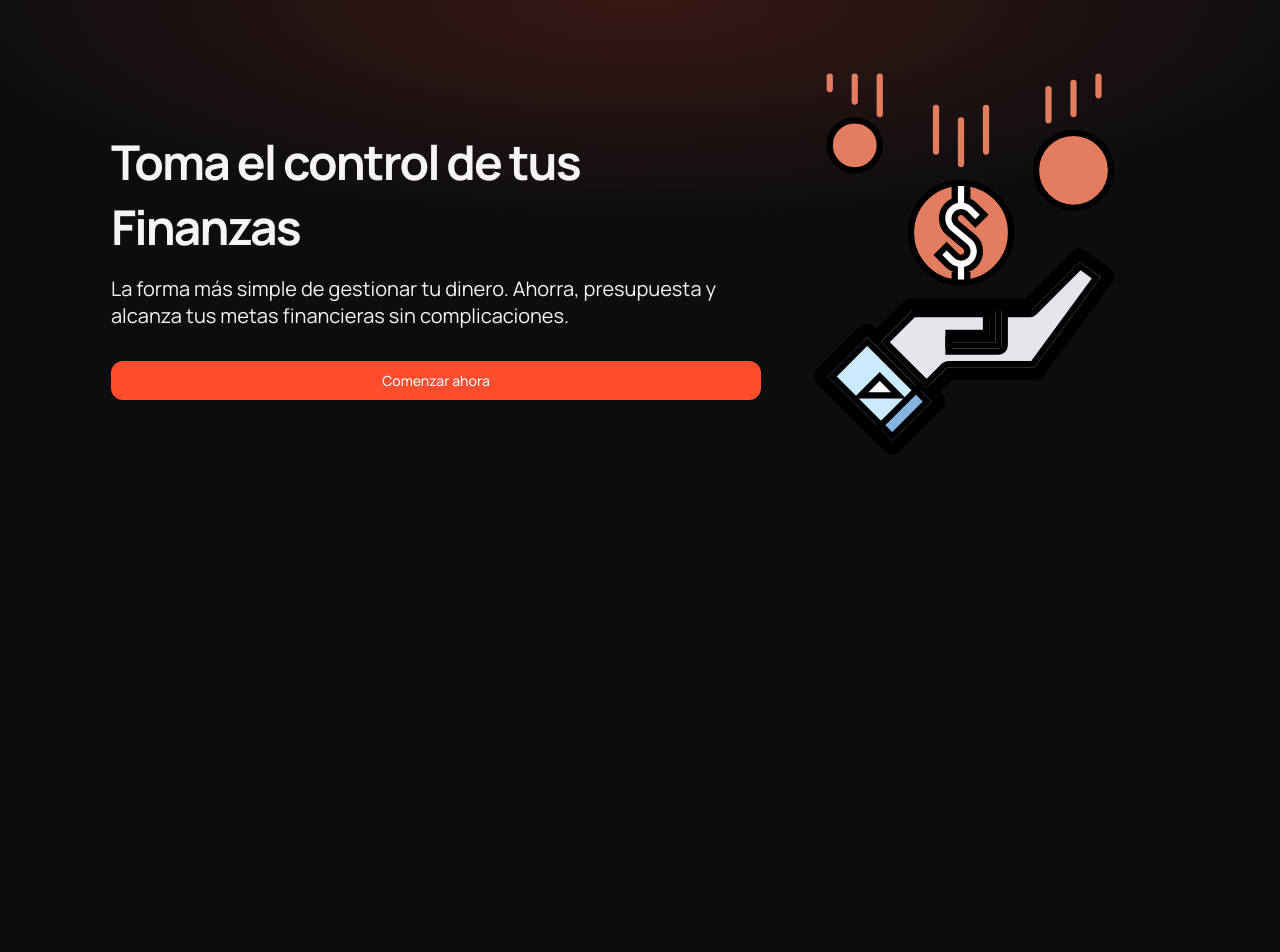
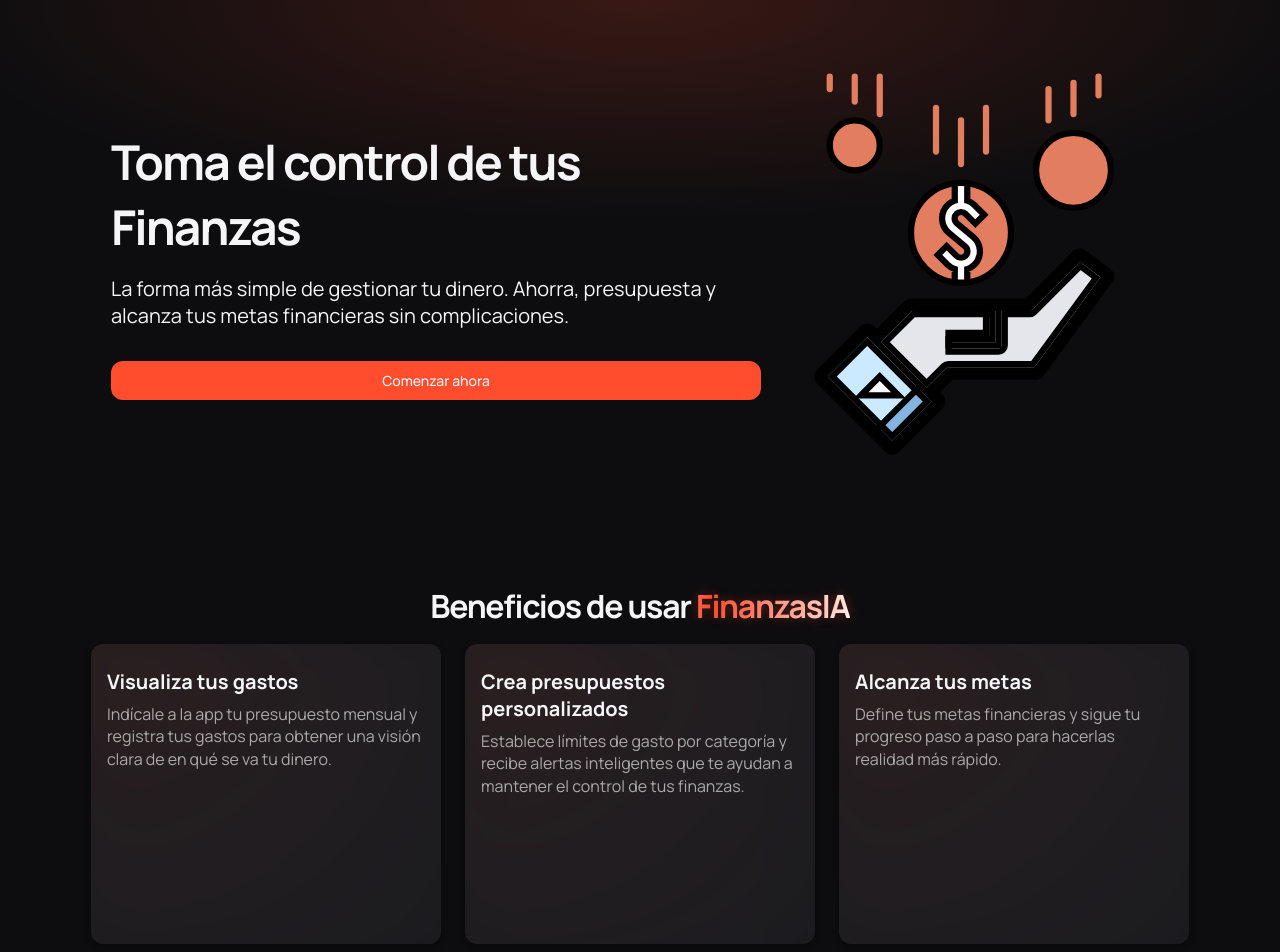
Before and after one commit to xralks/FinanzasIA, a React (Vite) app: page / in a window 1280 px wide. Shown: the top 952 px of the page. Before the commit the page ends 800 px from the top, so only its background shows below. Built offline with nearby package versions, Linux system fonts and the light colour scheme.

Commit message:
feat: se agrega la seccion beneficios Home con nuevo estilo

```diff
--- /dev/null
+++ b/src/components/BeneficiosHome/BeneficiosHome.css
@@ -0,0 +1,68 @@
+.beneficiosHome {
+  padding: var(--space-lg) var(--space-md);
+  margin: var(--space-xl) 0;
+}
+
+.beneficiosHome h2 {
+  color: var(--color-text);
+  font-size: var(--font-size-2xl);
+  margin-bottom: var(--space-md);
+  text-align: center;
+  letter-spacing: var(--letter-spacing);
+}
+
+.beneficiosHomeLista {
+  display: flex;
+  flex-wrap: wrap;
+  gap: var(--space-lg);
+  justify-content: center;
+}
+
+.beneficioItem {
+  position: relative;
+  z-index: 0;
+  display: flex;
+  flex-direction: column;
+  background-color: var(--color-bg-soft);
+  padding: var(--space-md);
+  border-radius: var(--radius-medio);
+  box-shadow: var(--sombra-baja);
+  flex: 1 1 250px;
+  max-width: 350px;
+  height: 300px;
+  overflow: hidden;
+}
+
+.beneficioItem::before {
+  content: "";
+  position: absolute;
+  inset: -10%;
+  z-index: -1;
+  background: radial-gradient(
+    circle at 10% 1%,
+    rgba(255, 77, 46, 0.18) 0%,
+    rgba(255, 77, 46, 0.08) 40%,
+    rgba(255, 77, 46, 0) 100%
+  );
+  filter: blur(40px);
+  opacity: 0.5;
+  transition: opacity 0.3s ease, transform 0.4s ease;
+}
+
+.beneficioItem:hover::before {
+  opacity: 1;
+  transform: scale(1.1);
+}
+
+.beneficioItem h3 {
+  margin-top: var(--space-sm);
+  font-size: var(--font-size-lg);
+  margin-bottom: var(--space-sm);
+  color: var(--color-text);
+}
+
+.beneficioItem p {
+  font-size: var(--font-size-md);
+  line-height: 1.4;
+  color: var(--color-text-light);
+}
--- /dev/null
+++ b/src/components/BeneficiosHome/BeneficiosHome.jsx
@@ -0,0 +1,24 @@
+import "./BeneficiosHome.css";
+
+const BeneficiosHome = () => {
+    return (
+        <section className="beneficiosHome">
+            <h2 className="beneficiosHomeTitulo">Beneficios de usar <span className="resaltarTexto">FinanzasIA</span></h2>
+            <div className="beneficiosHomeLista">
+                <div className="beneficioItem">
+                    <h3 className="beneficioItemTitulo">Visualiza tus gastos</h3>
+                    <p className="beneficioItemDescripcion">Indícale a la app tu presupuesto mensual y registra tus gastos para obtener una visión clara de en qué se va tu dinero.</p>
+                </div>
+                <div className="beneficioItem">
+                    <h3 className="beneficioItemTitulo">Crea presupuestos personalizados</h3>
+                    <p className="beneficioItemDescripcio">Establece límites de gasto por categoría y recibe alertas inteligentes que te ayudan a mantener el control de tus finanzas.</p>
+                </div>
+                <div className="beneficioItem">
+                    <h3 className="beneficioItemTitulo">Alcanza tus metas</h3>
+                    <p className="beneficioItemDescripcio">Define tus metas financieras y sigue tu progreso paso a paso para hacerlas realidad más rápido.</p>
+                </div>
+            </div>
+        </section>
+    )
+};
+export default BeneficiosHome;
--- a/src/index.css
+++ b/src/index.css
@@ -88,6 +88,19 @@
   text-decoration: none;
 }
 
+.resaltarTexto {
+  background: linear-gradient(
+    90deg,
+    var(--color-primary-light) 0%,
+    var(--color-primary) 10%,
+    #ffffff 100%
+  );
+  -webkit-background-clip: text;
+  -webkit-text-fill-color: transparent;
+  background-clip: text;
+  text-shadow: 0 0 12px rgba(255, 77, 46, 0.35);
+}
+
 .boton-primario {
   background-color: var(--color-primary);
   color: var(--color-text);
--- a/src/pages/Inicio.jsx
+++ b/src/pages/Inicio.jsx
@@ -1,9 +1,11 @@
 import HeroHome from "../components/HeroHome/HeroHome";
+import BeneficiosHome from "../components/BeneficiosHome/BeneficiosHome";
 
 const Inicio = () => {
   return (
     <div>
       <HeroHome />
+      <BeneficiosHome />
     </div>
   );
 };
```
